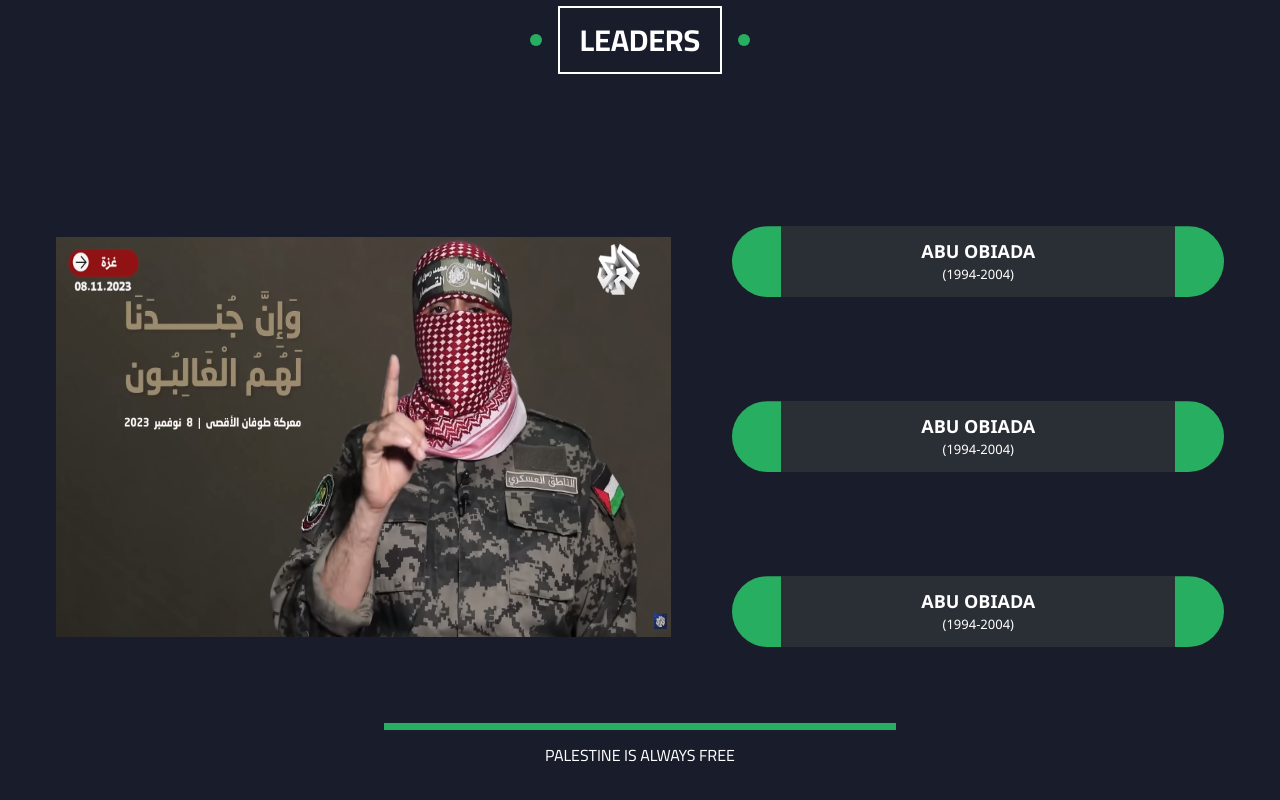
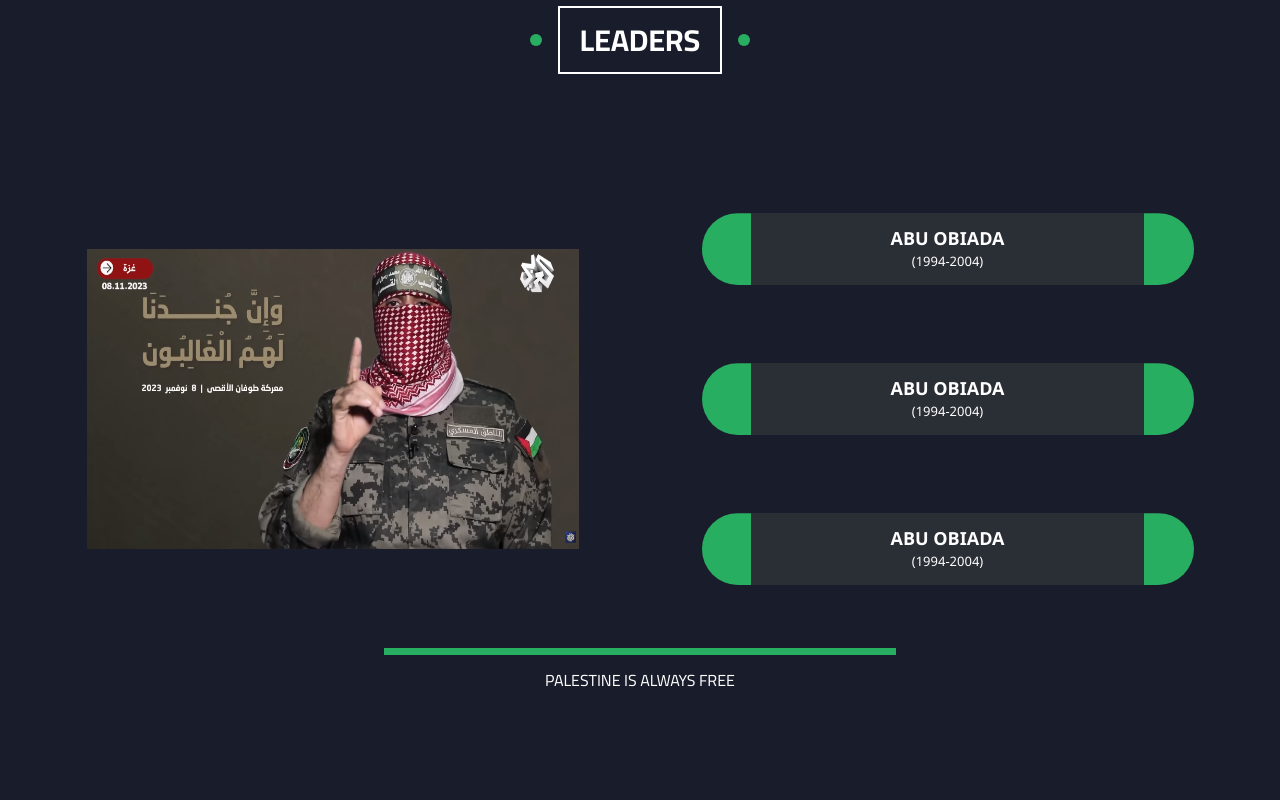
Before and after one commit to amr-kallas/palastine, a plain HTML site: page index.html in a window 1280 px wide. Shown: the part 3808-4608 px from the top of the page. After the commit the page ends 4537 px from the top, so only its background shows below. Drawn offline with Linux system fonts and the light colour scheme; files whose address does not match are found by name.

Commit message:
some edit

```diff
--- a/main.js
+++ b/main.js
@@ -4,7 +4,7 @@ let layout=document.querySelector(".layout")
 let button1 = document. querySelector("#leader1");
 let button2 = document.querySelector("#leader2");
 let button3 = document.querySelector("#leader3");
-console.log(layout)
+let imgs = document.querySelector("#leaderImage");
 theme.addEventListener("click", (e) => {
   let element = document.body;
   element.classList.toggle("light");
@@ -20,14 +20,11 @@ theme.addEventListener("click", (e) => {
 });
 
 button1.addEventListener("click", (e) =>{
-  let imgs = document.querySelector("#leaderImage");
   imgs.src = "img/amr.jpg";
 });
 button2.addEventListener("click", (e) =>{
-  let imgs = document.querySelector("#leaderImage");
   imgs.src = "img/amr2.jpg";
 });
 button3.addEventListener("click", (e) =>{
-  let imgs = document.querySelector("#leaderImage");
   imgs.src = "img/amr3.jpg";
 });
--- a/style.css
+++ b/style.css
@@ -374,12 +374,12 @@ a {
   overflow: hidden;
 }
 .leaders-photos{
-  flex-basis: 50%;
+  flex-basis: 40%;
 }
 .active{
   display: block;
   width: 100%;
-  height: 400px;
+  height: 300px;
   margin: auto 0;
   animation: fadeIn 5s;
 }
@@ -389,7 +389,7 @@ a {
   flex-direction: column;
   align-items: center;
   justify-content: space-around;
-  height: 525px;
+  height: 450px;
 }
 .leaders-cards .card{
   padding: 15px 20px;
```
